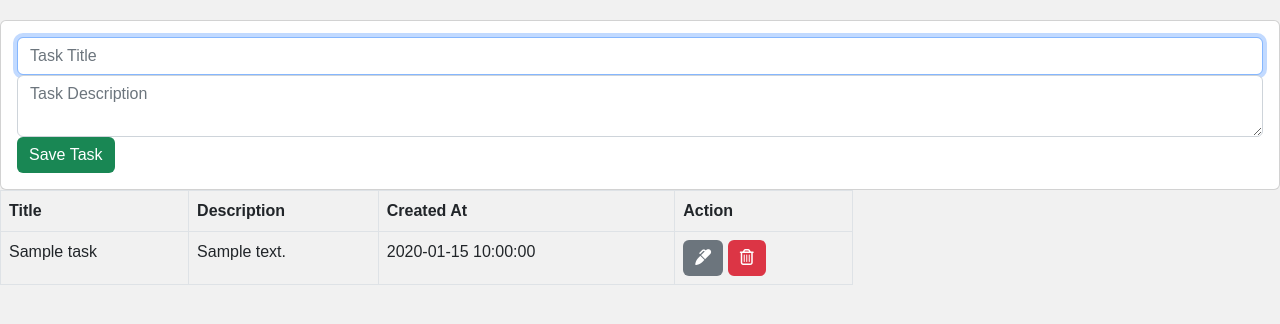
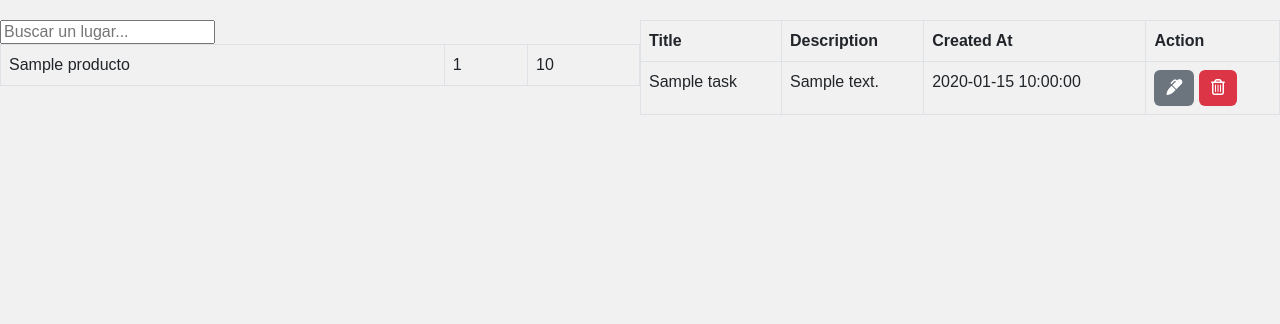
Before and after one commit to SantiagoMera2000/Sistema-de-Gestion-Proyecto, a PHP site: page /facturacion.php in a window 1280 px wide. Shown: the part 62-386 px from the top of the page. Run offline with PHP 8.4, Linux system fonts and the light colour scheme; the visitor is signed in with stand-in values (Sample User, id 1); tables that the repository leaves empty or names only in its code hold one stand-in row (values such as "Sample post").

Commit message:
Facturacion v1.0

```diff
--- a/facturacion.php
+++ b/facturacion.php
@@ -16,21 +16,31 @@ if(!isset($usuario)){
 <link rel="stylesheet" href="css\index.css">
 
 <body>
-    <main class="main col">
-        <!-- ADD TASK FORM -->
-        <div class="card card-body">
-            <form action="save_task.php" method="POST">
-                <div class="form-group">
-                    <input type="text" name="title" class="form-control" placeholder="Task Title" autofocus>
-                </div>
-            <div class="form-group">
-                <textarea name="description" rows="2" class="form-control" placeholder="Task Description"></textarea>
+
+    <main class="main">
+        <div class="row align-items-start">
+            <div class="col">
+            <input type="text" id="Search" onkeyup="myFunction()" placeholder="Buscar un lugar..." title="Buscador de productos">
+
+            <table class="table table-bordered table-hover">
+                <tbody>
+                    <tr>
+                    <?php
+                    $query = "SELECT * FROM producto";
+                    $result_tasks = mysqli_query($conexion, $query);
+
+                    while($row = mysqli_fetch_assoc($result_tasks)) { ?>
+                        <td><?php echo $row['nom_pro']; ?></td>
+                        <td><?php echo $row['cantidad']; ?></td>
+                        <td><?php echo $row['precio_venta']; ?></td>
+                    </tr>
+                    <?php } ?>
+                </tbody>
+            </table>
             </div>
-            <input type="submit" name="save_task" class="btn btn-success btn-block" value="Save Task">
-            </form>
-        </div>
-        <div class="col-md-8">
-            <table class="table table-bordered">
+            <!-- Columna derecha -->
+            <div class="col">
+            <table class="table table-bordered table-hover">
                 <thead>
                     <tr>
                         <th>Title</th>
@@ -62,6 +72,7 @@ if(!isset($usuario)){
                 <?php } ?>
                 </tbody>
             </table>
+                </div>
         </div>
     </main>
 <?php include('includes/footer.php'); ?>
--- a/index.php
+++ b/index.php
@@ -55,7 +55,7 @@ if(!isset($usuario)){
             </div>
             <div class="col">
                 <div class="card div-config agregados">
-                    <a href='#'>
+                    <a href='facturacion.php'>
                         <div class="card-body">
                         <span class="material-symbols-outlined">fact_check</span>
                             <h5 class="card-title">Facturacion</h5>
```
Also changed, not shown: js/filtrador.js (added, +14 -0 lines).
